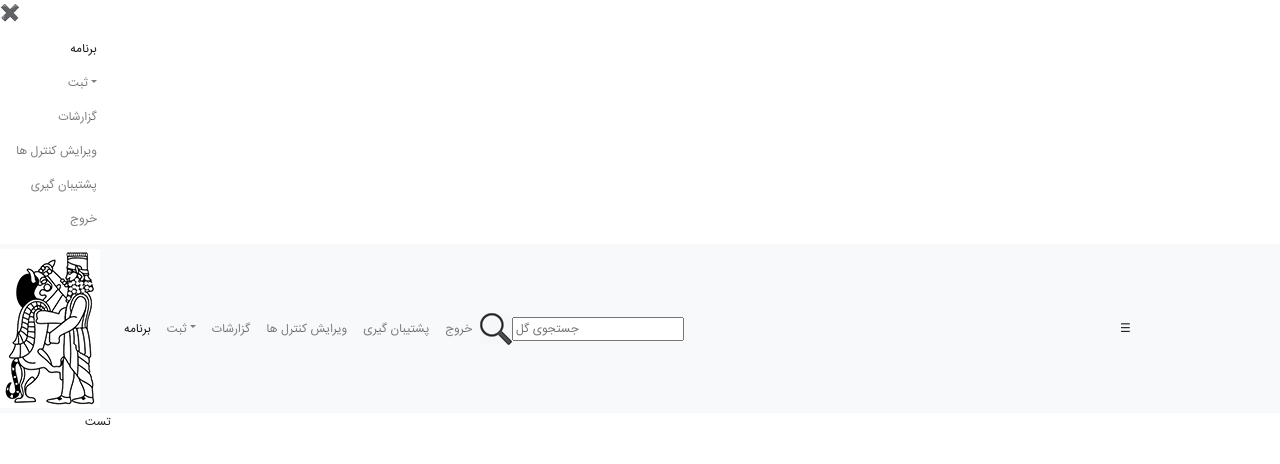
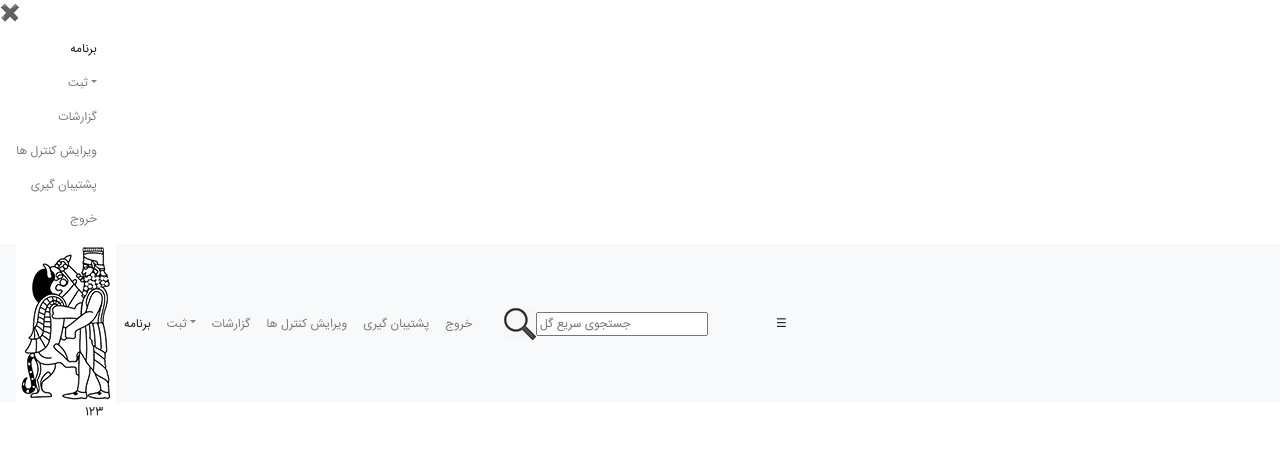
Before and after one commit to omidmokhtari93/ag_react, a React (Create React App) app in the folder Anbargol_React/ClientApp/: page / in a window 1280 px wide. Shown: the top 464 px of the page. Built offline with nearby package versions, Linux system fonts and the light colour scheme.

Commit message:
minor changes in navbar

```diff
--- a/Anbargol_React/ClientApp/src/App.js
+++ b/Anbargol_React/ClientApp/src/App.js
@@ -1,6 +1,7 @@
 import React, { Component } from 'react';
 import Navbar from './Components/Header/Navbar/TopNavBar/TopNavbar';
 import Wrapper from './Shared/Wrapper/Wrapper';
+import AddNewFlower from './Components/Body/AddNewFlower/AddNewFlower';
 
 export default class App extends Component {
   render() {
@@ -8,7 +9,7 @@ export default class App extends Component {
       <Wrapper>
         <Navbar />
         <div className="container sans">
-          تست
+          <AddNewFlower />
         </div>
       </Wrapper>
     );
--- a/Anbargol_React/ClientApp/src/Components/Header/Navbar/TopNavBar/TopNavbar.js
+++ b/Anbargol_React/ClientApp/src/Components/Header/Navbar/TopNavBar/TopNavbar.js
@@ -22,14 +22,17 @@ class Navbar extends Component {
         return (
             <Wrapper>
                 <SideNavar close={this.handleShowSideBar} show={this.state.showSideBar} />
-                <nav className="sans navbar navbar-expand-sm navbar-light bg-light p-0">
-                    <a className="navbar-brand" href="#">
-                        <Logo />
-                    </a>
-                    <ul className="navbar-nav" id="navigationBar">
+                <nav className="sans navbar navbar-expand-sm navbar-light bg-light p-0 pl-3 pr-3">
+                    <Logo />
+                    <ul className="navbar-nav pr-4" id="navigationBar">
                         <NavBarItems />
                     </ul>
-                    <SearchBox width="50%" placeholder="جستجوی گل" />
+                    <SearchBox
+                        width="17"
+                        placeholder="جستجوی سریع گل"
+                        url="http://2.180.37.75/anbargol/api/search"
+                    />
+
                     <ShowButton show={this.handleShowSideBar} />
                 </nav>
             </Wrapper>
--- a/Anbargol_React/ClientApp/src/Store/Actions/SearchBoxActions.js
+++ b/Anbargol_React/ClientApp/src/Store/Actions/SearchBoxActions.js
@@ -9,9 +9,9 @@ export const searchGolResult = (res) => {
         result: res
     }
 }
-export const apiSearchGol = key => {
+export const apiSearchGol = (key, url) => {
     return dispatch => {
-        fetch('http://2.180.37.75/anbargol/api/search?name=' + key + '&code= ' + key)
+        fetch(url + '?name=' + key + '&code= ' + key)
             .then(response => response.json())
             .then(json => dispatch(searchGolResult(json)))
     }
--- a/Anbargol_React/ClientApp/src/UI/Logo/Logo.module.css
+++ b/Anbargol_React/ClientApp/src/UI/Logo/Logo.module.css
@@ -1,5 +1,7 @@
 .logo{
-    margin-left: 15px;
+    position: absolute;
+    right: 15px;
+
 }
 
 .logo .logo-img{
--- a/Anbargol_React/ClientApp/src/UI/SearchBox/SearchBox.js
+++ b/Anbargol_React/ClientApp/src/UI/SearchBox/SearchBox.js
@@ -26,7 +26,7 @@ class SearchBox extends Component {
         this.props.showLoading()
         this.state.timeOut = setTimeout(() => {
             if (value.trim()) {
-                this.props.search(value)
+                this.props.search(value, this.props.url)
             } else {
                 this.props.clear();
                 this.props.hideLoading();
@@ -42,7 +42,7 @@ class SearchBox extends Component {
         return (
             <div className="search-box light-sans" ref={this.searchBoxRef}
                 style={this.props.width
-                    ? { width: this.props.width }
+                    ? { width: this.props.width + "rem" }
                     : { width: '100%' }}>
                 <img src={searcIcon} className="search-icon" />
                 <Loading show={this.props.loading} />
@@ -67,7 +67,7 @@ const mapStateToProps = state => {
 
 const mapDispatchToProps = dispatch => {
     return {
-        search: (keyword) => dispatch(actions.apiSearchGol(keyword)),
+        search: (keyword, url) => dispatch(actions.apiSearchGol(keyword, url)),
         clear: () => dispatch(actions.clearResult()),
         showLoading: () => dispatch(actions.showLoading()),
         hideLoading: () => dispatch(actions.hideLoading())
--- a/Anbargol_React/ClientApp/src/UI/SearchBox/SearchBox.module.css
+++ b/Anbargol_React/ClientApp/src/UI/SearchBox/SearchBox.module.css
@@ -3,6 +3,7 @@
     position: relative;
     font-weight: 900;
     padding: 0;
+    margin: 0px;
 }
 
 .search-box input {
@@ -13,6 +14,8 @@
     margin: 0px;
     padding: 3px 25px;
     border: 1px solid #ced4da;
+    text-align: right;
+    direction: rtl;
 }
 
 .search-box .search-icon {
@@ -33,6 +36,7 @@
     max-height: 200px;
     overflow: auto;
 }
+
 .search-box ul li {
     direction: rtl;
     text-align: right;
@@ -49,8 +53,10 @@
     cursor: pointer;
 }
 
-@media(min-width:705px){
+@media(max-width:705px){
     .search-box{
-        margin: 5px 15px;
+        margin: auto;
+        margin-top: 10px;
+        margin-bottom: 10px;
     }
 }
```
Also changed, not shown: Anbargol_React/ClientApp/src/Components/Body/AddNewFlower/AddNewFlower.js (+12 -0 lines).
